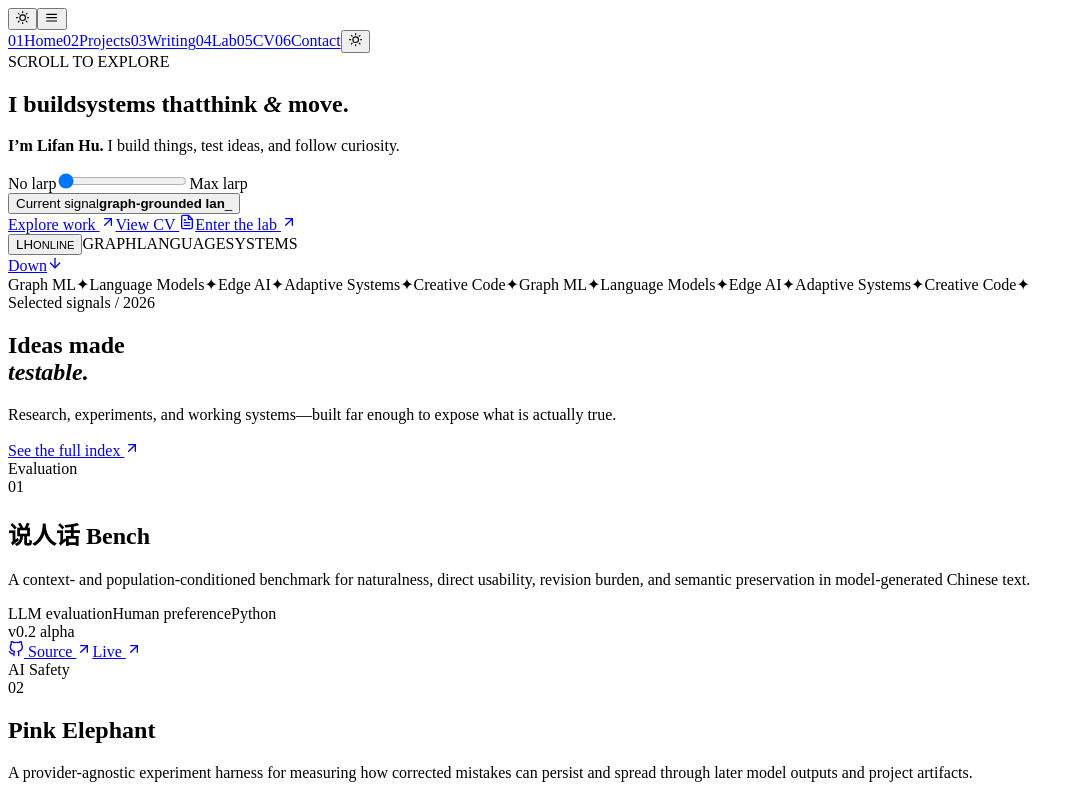
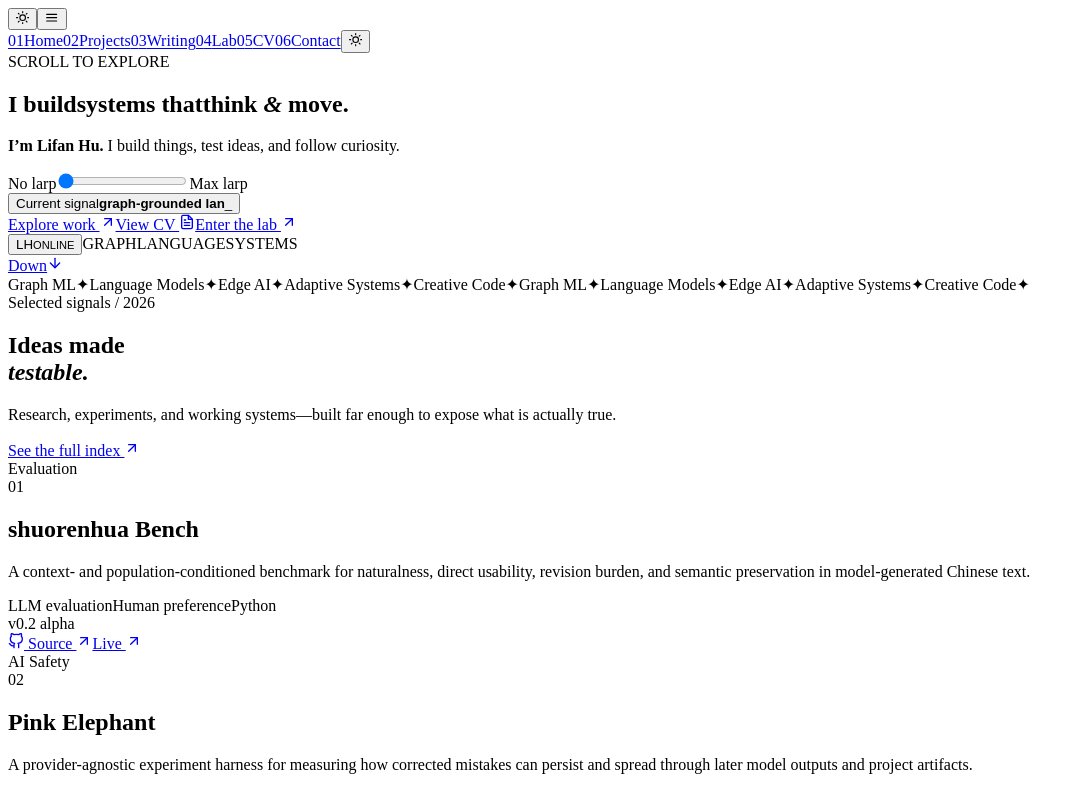
Before and after one commit to Anormalm/anormalm.github.io, a React (Vite) app: page / in a window 1280 px wide. Shown: the top 790 px of the page, without its empty margins (0-1085 px from the left). Built offline with nearby package versions, Linux system fonts and the light colour scheme.

Commit message:
Rename shuorenhua project

```diff
--- a/src/data/portfolio.js
+++ b/src/data/portfolio.js
@@ -1,6 +1,6 @@
 export const projects = [
   {
-    title: '说人话 Bench',
+    title: 'shuorenhua Bench',
     category: 'Evaluation',
     status: 'v0.2 alpha',
     description:
```
